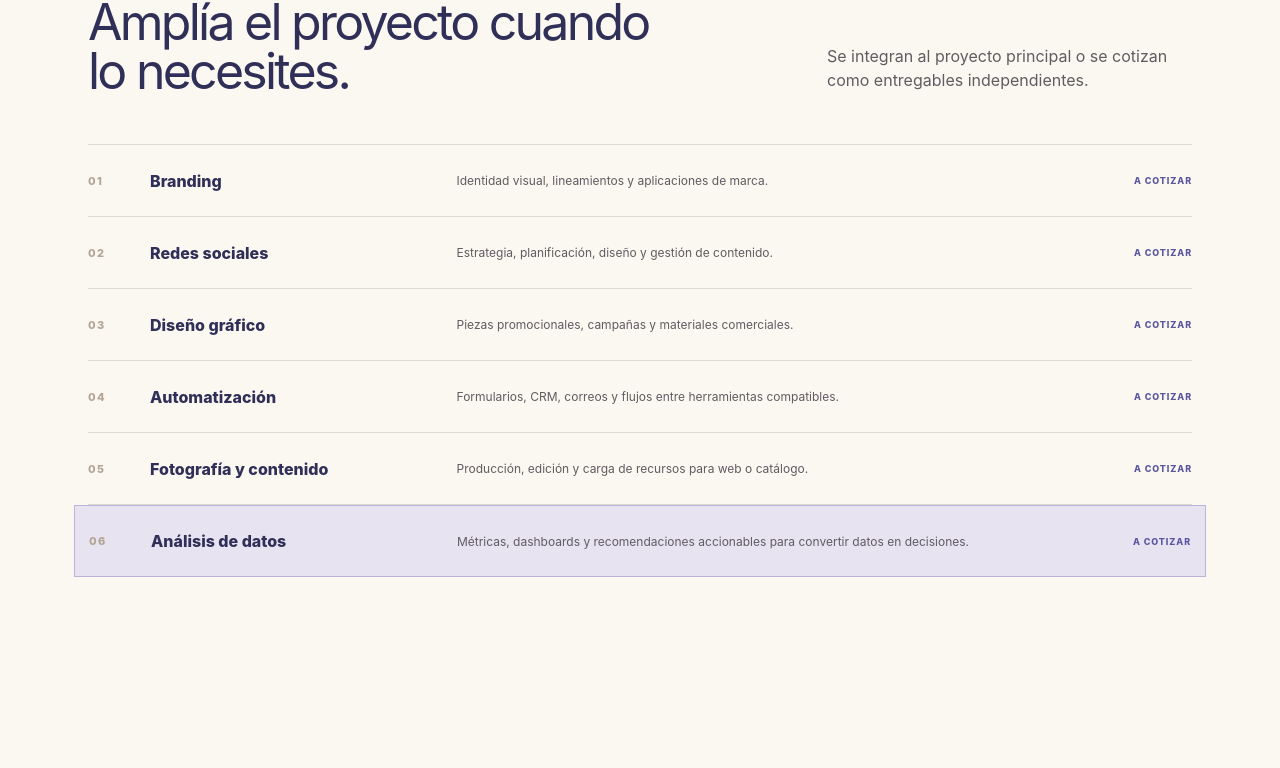
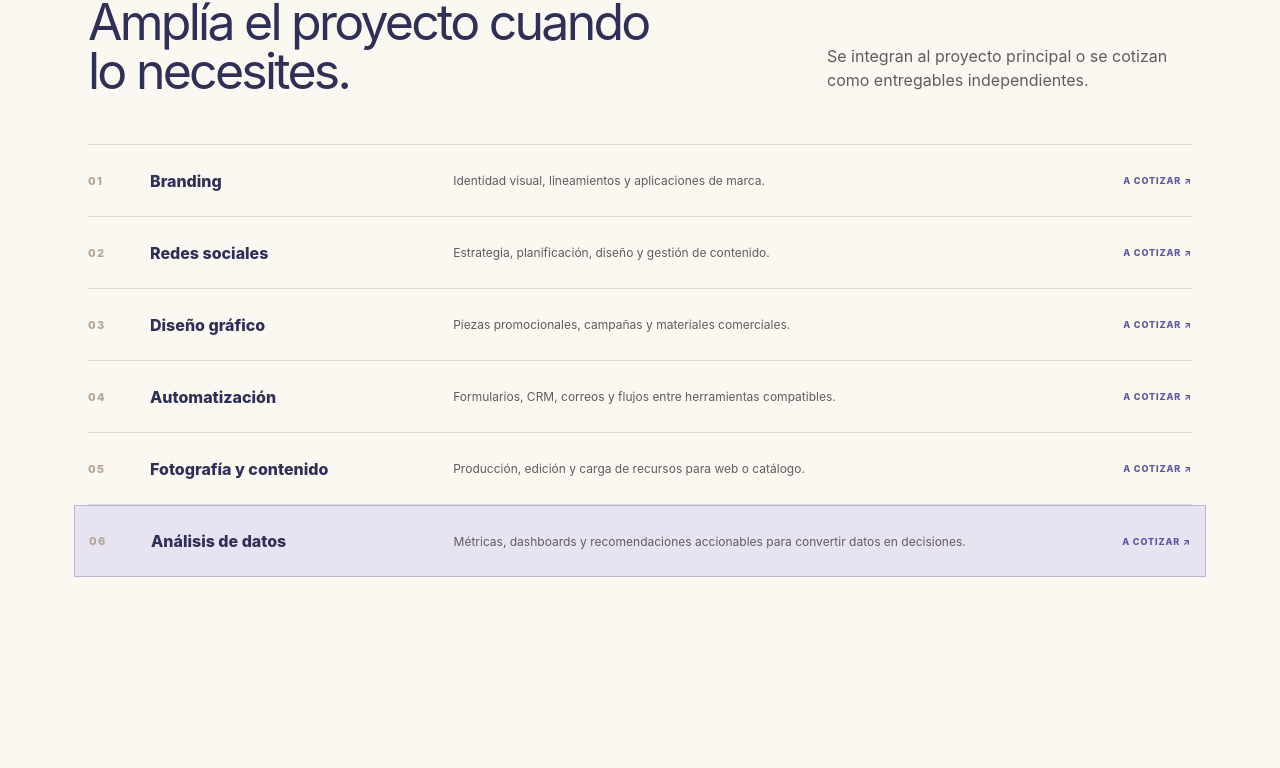
Before and after one commit to Guille2307/LikeMedia, an Angular app in the folder web/: page / in a window 1280 px wide. Shown: the part 3320-4088 px from the top of the page. Built offline with nearby package versions, Linux system fonts and the light colour scheme; no server answers.

Commit message:
link quote buttons to contact section

```diff
--- a/web/src/app/app.html
+++ b/web/src/app/app.html
@@ -82,12 +82,12 @@
       <p>Se integran al proyecto principal o se cotizan como entregables independientes.</p>
     </div>
     <div class="additional-list" data-reveal>
-      <article class="additional-item"><span class="additional-number">01</span><h3>Branding</h3><p>Identidad visual, lineamientos y aplicaciones de marca.</p><span class="additional-price">A COTIZAR</span></article>
-      <article class="additional-item"><span class="additional-number">02</span><h3>Redes sociales</h3><p>Estrategia, planificación, diseño y gestión de contenido.</p><span class="additional-price">A COTIZAR</span></article>
-      <article class="additional-item"><span class="additional-number">03</span><h3>Diseño gráfico</h3><p>Piezas promocionales, campañas y materiales comerciales.</p><span class="additional-price">A COTIZAR</span></article>
-      <article class="additional-item"><span class="additional-number">04</span><h3>Automatización</h3><p>Formularios, CRM, correos y flujos entre herramientas compatibles.</p><span class="additional-price">A COTIZAR</span></article>
-      <article class="additional-item"><span class="additional-number">05</span><h3>Fotografía y contenido</h3><p>Producción, edición y carga de recursos para web o catálogo.</p><span class="additional-price">A COTIZAR</span></article>
-      <article class="additional-item additional-item-featured"><span class="additional-number">06</span><div class="additional-title"><h3>Análisis de datos</h3></div><p>Métricas, dashboards y recomendaciones accionables para convertir datos en decisiones.</p><span class="additional-price">A COTIZAR</span></article>
+      <article class="additional-item"><span class="additional-number">01</span><h3>Branding</h3><p>Identidad visual, lineamientos y aplicaciones de marca.</p><a class="additional-price" href="#contacto">A COTIZAR ↗</a></article>
+      <article class="additional-item"><span class="additional-number">02</span><h3>Redes sociales</h3><p>Estrategia, planificación, diseño y gestión de contenido.</p><a class="additional-price" href="#contacto">A COTIZAR ↗</a></article>
+      <article class="additional-item"><span class="additional-number">03</span><h3>Diseño gráfico</h3><p>Piezas promocionales, campañas y materiales comerciales.</p><a class="additional-price" href="#contacto">A COTIZAR ↗</a></article>
+      <article class="additional-item"><span class="additional-number">04</span><h3>Automatización</h3><p>Formularios, CRM, correos y flujos entre herramientas compatibles.</p><a class="additional-price" href="#contacto">A COTIZAR ↗</a></article>
+      <article class="additional-item"><span class="additional-number">05</span><h3>Fotografía y contenido</h3><p>Producción, edición y carga de recursos para web o catálogo.</p><a class="additional-price" href="#contacto">A COTIZAR ↗</a></article>
+      <article class="additional-item additional-item-featured"><span class="additional-number">06</span><div class="additional-title"><h3>Análisis de datos</h3></div><p>Métricas, dashboards y recomendaciones accionables para convertir datos en decisiones.</p><a class="additional-price" href="#contacto">A COTIZAR ↗</a></article>
     </div>
   </section>
 
--- a/web/src/app/app.scss
+++ b/web/src/app/app.scss
@@ -125,7 +125,8 @@ h1 { max-width: 560px; margin: 20px 0 0; color: var(--ink); font-size: clamp(52p
 .additional-number { color: var(--taupe); font-size: 11px; font-weight: 800; letter-spacing: .12em; }
 .additional-item h3 { margin: 0; color: var(--ink); font-size: 16px; font-weight: 800; }
 .additional-item p { margin: 0; color: var(--ink-soft); font-size: 12px; line-height: 1.45; }
-.additional-price { color: var(--violet); font-size: 9px; font-weight: 800; letter-spacing: .1em; white-space: nowrap; }
+.additional-price { color: var(--violet); font-size: 9px; font-weight: 800; letter-spacing: .1em; text-decoration: none; white-space: nowrap; transition: color .2s ease, border-color .2s ease; }
+.additional-price:hover { color: var(--ink); }
 .additional-item-featured { margin: 0 -14px; padding: 0 14px; border: 1px solid rgba(91,86,161,.32); background: var(--lavender); }
 .additional-title { display: flex; flex-wrap: wrap; align-items: center; gap: 10px; }
 
```
